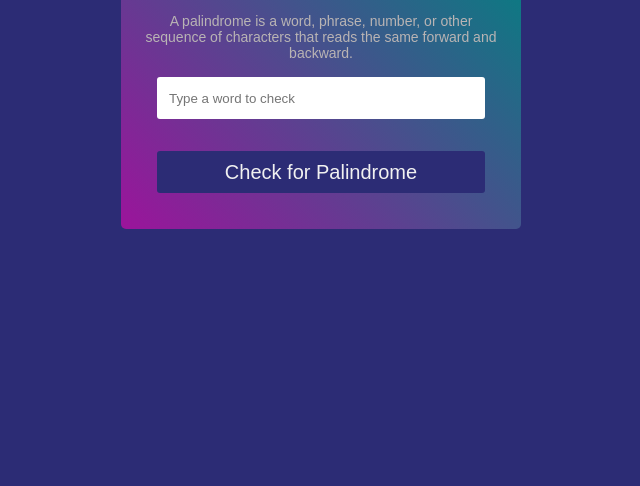
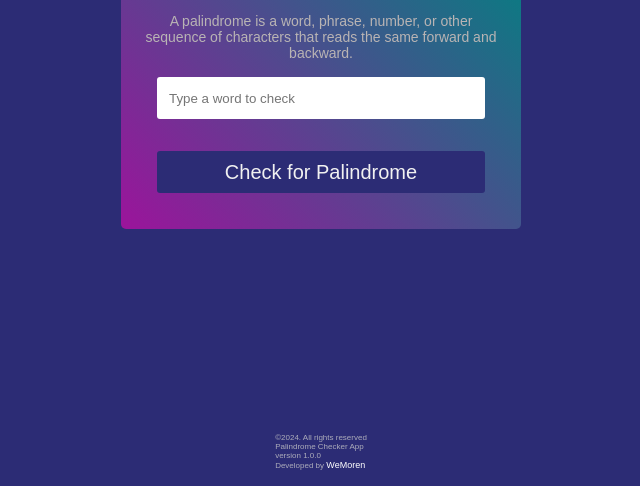
Before and after one commit to WeMoren/Palindrome_checker, a plain HTML site: page index.html in a window 1280 px wide. Shown: the part 314-800 px from the top of the page, without its empty margins (319-959 px from the left). Drawn offline with Linux system fonts and the light colour scheme.

Commit message:
Added footer

```diff
--- a/index.html
+++ b/index.html
@@ -16,6 +16,11 @@
             <button id="check-btn">Check for Palindrome</button>
             <p id="result"></p>
         </div>
-
+        <div class="footer">
+            <p>&copy;2024. All rights reserved</p>
+            <p>Palindrome Checker App</p>
+            <p>version 1.0.0</p>
+            <p>Developed by <span class="developer">WeMoren</span></p>
+        </div>
     </body>
 </html>
--- a/styles.css
+++ b/styles.css
@@ -11,7 +11,7 @@
     align-items: center;
     justify-content: center;
     background-color: #2c2c75;
-    overflow: hidden;
+    overflow: auto;
 }
 
 .palindrome-container{
@@ -70,6 +70,21 @@ span{
     color: #cccc;
 }
 
+.footer{
+    position: absolute;
+    bottom: 16px;
+}
+
+.footer p{
+    font-size: 8px;
+    color: #cccc;
+}
+
+.developer{
+    color: #fff;
+    font-size: 9px;
+}
+
 @media(max-width:640px){
     .palindrome-container{
         max-width: 300px;
```
